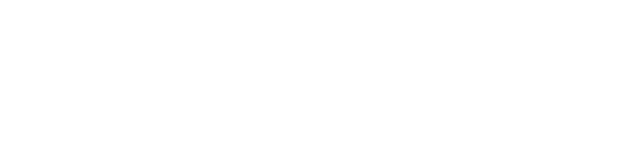
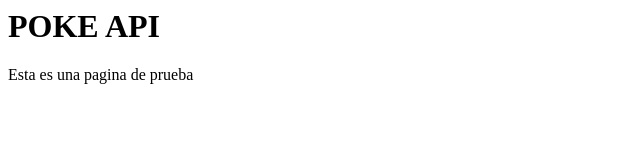
Before and after one commit to NicoUrrego/pokeApi, a plain HTML site: page index.html in a window 1280 px wide. Shown: the whole page, without its empty margins (0-640 px from the left). Drawn offline with Linux system fonts and the light colour scheme.

Commit message:
Commit 3

```diff
--- a/index.html
+++ b/index.html
@@ -4,7 +4,9 @@
     <meta name="viewport" content="width=device-width, initial-scale=1.0">
     <title>Document</title>
 </head>
+<link rel="stylesheet" href="styles">
 <body>
-
+    <h1>POKE API</h1>
+    <p>Esta es una pagina de prueba</p>
 </body>
 </html>
```
Also changed, not shown: script.js (added).
